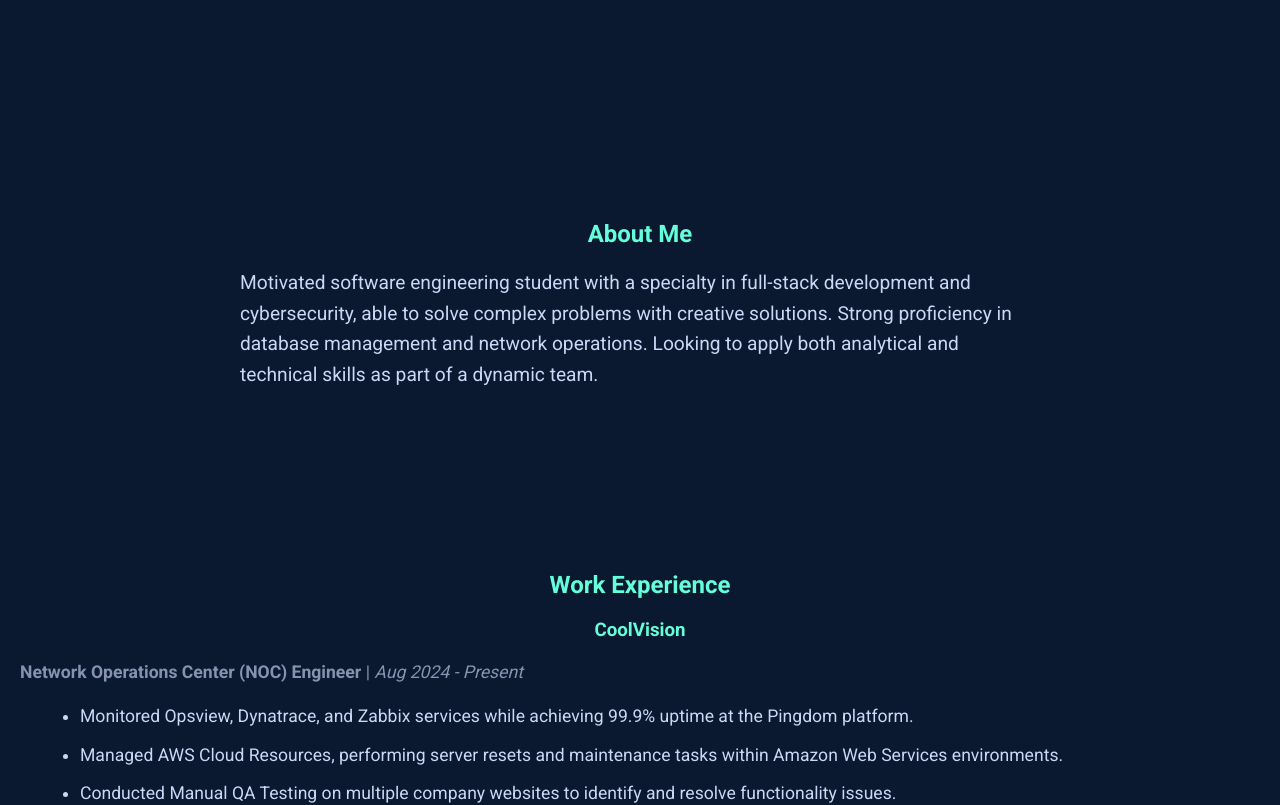
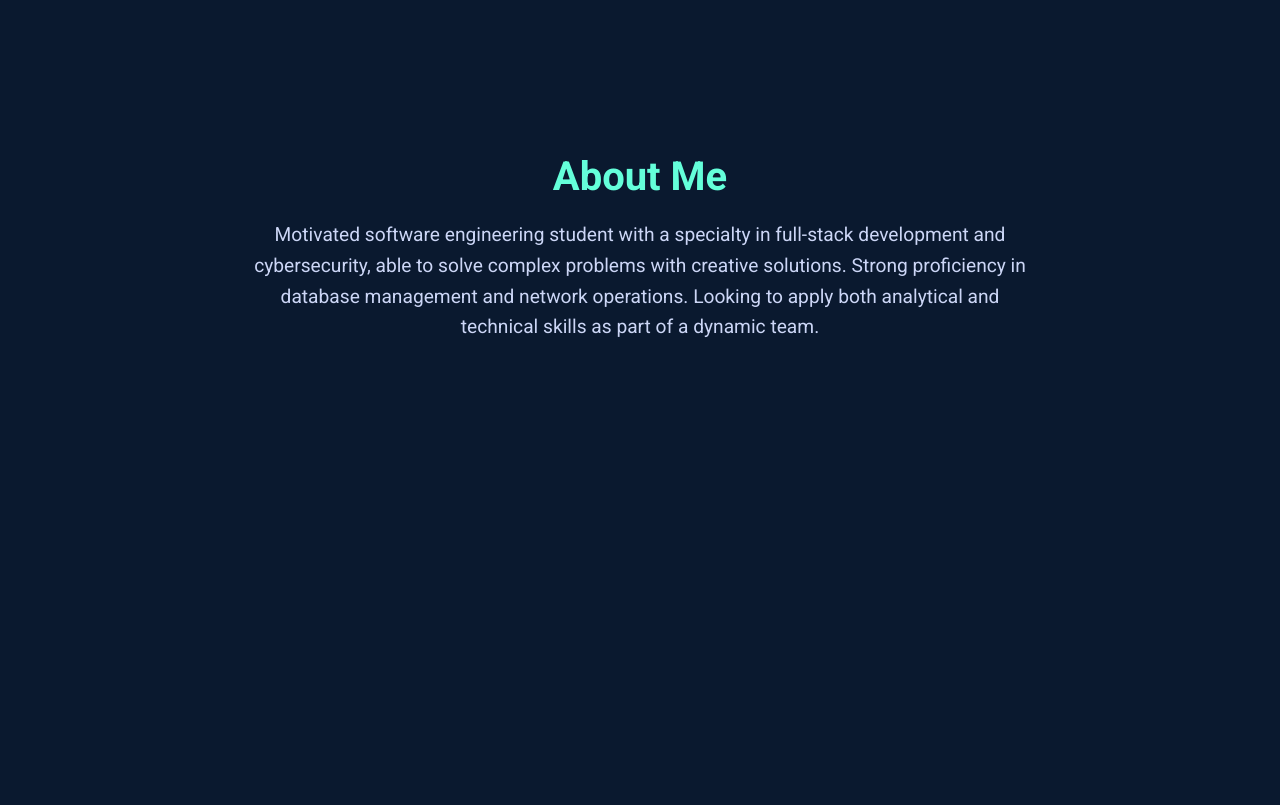
Before and after one commit to amirkhalifa285/my-portfolio, a React (Create React App) app: page / in a window 1280 px wide. Shown: the part 680-1485 px from the top of the page. Built offline with nearby package versions, Linux system fonts and the light colour scheme.

Commit message:
Fix light/dark mode

```diff
--- a/src/App.js
+++ b/src/App.js
@@ -11,6 +11,8 @@ import Projects from './components/Projects';
 import Skills from './components/Skills';
 import Contact from './components/Contact';
 import Footer from './components/Footer';
+import styled from 'styled-components';
+
 
 function App() {
   const [isDarkMode, setIsDarkMode] = useState(true);
--- a/src/components/About.js
+++ b/src/components/About.js
@@ -2,27 +2,46 @@ import React from 'react';
 import styled from 'styled-components';
 
 const AboutSection = styled.section`
-  padding: 80px 20px;
-  background-color: #0a192f;
-  color: #ccd6f6;
+  display: flex;
+  flex-direction: column;
+  justify-content: center; /* Center content vertically */
+  align-items: center; /* Center content horizontally */
+  min-height: 100vh; /* Ensure full viewport height */
+  padding: 0 20px; /* Adjust as needed */
+  background-color: ${({ theme }) => theme.colors.background}; /* Dynamic background */
+  color: ${({ theme }) => theme.colors.text}; /* Dynamic text color */
+  transition: background-color 0.3s ease, color 0.3s ease; /* Smooth transitions */
 `;
 
-const AboutText = styled.p`
-  max-width: 800px;
-  margin: auto;
+const AboutContent = styled.div`
+  flex-grow: 1; /* Ensures content stretches fully */
+  max-width: 800px; /* Keeps content width constrained */
+  text-align: center; /* Center-align the text */
+`;
+
+const Title = styled.h2`
+  font-size: 2.5em;
+  margin-bottom: 20px;
+  color: ${({ theme }) => theme.colors.primary}; /* Highlighted title color */
+`;
+
+const Paragraph = styled.p`
   font-size: 1.2em;
   line-height: 1.6;
+  color: ${({ theme }) => theme.colors.text};
 `;
 
 function About() {
   return (
     <AboutSection id="about">
-      <h2>About Me</h2>
-      <AboutText>
-        Motivated software engineering student with a specialty in full-stack development and cybersecurity,
-        able to solve complex problems with creative solutions. Strong proficiency in database management and network operations.
-        Looking to apply both analytical and technical skills as part of a dynamic team.
-      </AboutText>
+      <AboutContent>
+        <Title>About Me</Title>
+        <Paragraph>
+          Motivated software engineering student with a specialty in full-stack development and cybersecurity,
+          able to solve complex problems with creative solutions. Strong proficiency in database management
+          and network operations. Looking to apply both analytical and technical skills as part of a dynamic team.
+        </Paragraph>
+      </AboutContent>
     </AboutSection>
   );
 }
--- a/src/components/Contact.js
+++ b/src/components/Contact.js
@@ -12,8 +12,9 @@ import {
 
 const ContactSection = styled.section`
   padding: 80px 20px;
-  background-color: #0a192f;
-  color: #ccd6f6;
+  background-color: ${({ theme }) => theme.colors.background};
+  color: ${({ theme }) => theme.colors.text};
+  transition: background-color 0.3s ease, color 0.3s ease;
   text-align: center;
 `;
 
@@ -22,7 +23,8 @@ const ContactInfo = styled.p`
   margin-bottom: 20px;
 
   a {
-    color: #64ffda;
+    color: ${({ theme }) => theme.colors.primary};
+    transition: background-color 0.3s ease, color 0.3s ease;
   }
 `;
 
--- a/src/components/Experience.js
+++ b/src/components/Experience.js
@@ -3,21 +3,24 @@ import styled from 'styled-components';
 
 const ExperienceSection = styled.section`
   padding: 80px 20px;
-  background-color: #0a192f;
-  color: #ccd6f6;
+  background-color: ${({ theme }) => theme.colors.background};
+  color: ${({ theme }) => theme.colors.text};
+  transition: background-color 0.3s ease, color 0.3s ease;
 `;
 
 const Job = styled.div`
   margin-bottom: 40px;
 
   h3 {
-    color: #64ffda;
+    color: ${({ theme }) => theme.colors.primary}; /* Dynamic primary color */
     margin-bottom: 5px;
+    transition: color 0.3s ease; /* Smooth transition for color changes */
   }
 
   p {
-    color: #8892b0;
+    color: ${({ theme }) => theme.colors.accent}; /* Dynamic accent color */
     margin-bottom: 10px;
+    transition: color 0.3s ease; /* Smooth transition for color changes */
   }
 
   ul {
--- a/src/components/Footer.js
+++ b/src/components/Footer.js
@@ -3,8 +3,9 @@ import styled from 'styled-components';
 
 const FooterContainer = styled.footer`
   padding: 20px;
-  background-color: #0a192f;
-  color: #8892b0;
+  background-color: ${({ theme }) => theme.colors.background};
+  color: ${({ theme }) => theme.colors.background};
+  transition: background-color 0.3s ease, color 0.3s ease;
   text-align: center;
   font-size: 0.9em;
 `;
--- a/src/components/Header.js
+++ b/src/components/Header.js
@@ -6,7 +6,9 @@ const Nav = styled.nav`
   position: fixed;
   top: 0;
   width: 100%;
-  background-color: #0a192f;
+  background-color: ${({ theme }) => theme.colors.background}; /* Dynamic background */
+  color: ${({ theme }) => theme.colors.text}; /* Dynamic text color */
+  transition: background-color 0.3s ease, color 0.3s ease; /* Smooth transitions */
   display: flex;
   align-items: center; /* Vertically center the items */
   justify-content: space-between; /* Space between logo and nav links */
@@ -40,14 +42,15 @@ const NavLinks = styled.div`
 `;
 
 const NavLink = styled.a`
-  color: #ccd6f6;
+  color: ${({ theme }) => theme.colors.text}; /* Dynamic text color */
   margin: 0 15px;
   font-size: 1.1em;
   text-decoration: none;
   position: relative;
+  transition: color 0.3s ease; /* Smooth transitions */
 
   &:hover {
-    color: #64ffda;
+    color: ${({ theme }) => theme.colors.primary}; /* Dynamic hover color */
   }
 
   &:after {
@@ -55,7 +58,7 @@ const NavLink = styled.a`
     display: block;
     width: 0%;
     height: 2px;
-    background: #64ffda;
+    background: ${({ theme }) => theme.colors.primary}; /* Dynamic underline color */
     transition: width 0.3s;
   }
 
@@ -71,12 +74,13 @@ const NavLink = styled.a`
 const ThemeToggleButton = styled.button`
   background: none;
   border: none;
-  color: ${({ theme }) => theme.colors.primary};
+  color: ${({ theme }) => theme.colors.primary}; /* Dynamic button color */
   cursor: pointer;
   font-size: 1.2em;
+  transition: color 0.3s ease; /* Smooth transitions */
 
   &:hover {
-    color: ${({ theme }) => theme.colors.accent};
+    color: ${({ theme }) => theme.colors.accent}; /* Dynamic hover color */
   }
 `;
 
--- a/src/components/Hero.js
+++ b/src/components/Hero.js
@@ -8,7 +8,9 @@ const HeroSection = styled.section`
   justify-content: center;
   min-height: 100vh;
   padding: 0 20px;
-  background-color: #0a192f;
+  background-color: ${({ theme }) => theme.colors.background}; /* Dynamic background */
+  color: ${({ theme }) => theme.colors.text}; /* Dynamic text color */
+  transition: background-color 0.3s ease, color 0.3s ease; /* Smooth transitions */
 `;
 
 const Title = styled(motion.h1)`
@@ -39,11 +41,13 @@ const CallToAction = styled(motion.a)`
   margin-top: 40px;
   padding: 12px 24px;
   background-color: ${({ theme }) => theme.colors.primary};
-  color: #0a192f;
+  color: ${({ theme }) => theme.colors.background}; /* Dynamic button text color */
   border-radius: 5px;
   display: inline-block;
   cursor: pointer;
   font-weight: bold;
+  text-decoration: none;
+  transition: background-color 0.3s ease, color 0.3s ease;
 
   &:hover {
     background-color: ${({ theme }) => theme.colors.accent};
@@ -51,7 +55,6 @@ const CallToAction = styled(motion.a)`
 `;
 
 function Hero() {
-
   return (
     <HeroSection id="hero">
       <Title initial={{ opacity: 0 }} animate={{ opacity: 1 }}>
--- a/src/components/Projects.js
+++ b/src/components/Projects.js
@@ -4,20 +4,24 @@ import { FaGithub } from 'react-icons/fa';
 
 const ProjectsSection = styled.section`
   padding: 80px 20px;
-  background-color: #0a192f;
-  color: #ccd6f6;
+  background-color: ${({ theme }) => theme.colors.background};
+  color: ${({ theme }) => theme.colors.background};
+  transition: background-color 0.3s ease, color 0.3s ease;
 `;
 
 const Project = styled.div`
   margin-bottom: 40px;
 
   h3 {
-    color: #64ffda;
+    color: ${({ theme }) => theme.colors.background};
+    background-color: ${({ theme }) => theme.colors.primary};
+    transition: background-color 0.3s ease, color 0.3s ease;
     margin-bottom: 5px;
   }
 
   p {
-    color: #8892b0;
+    color: ${({ theme }) => theme.colors.background};
+    transition: background-color 0.3s ease, color 0.3s ease;
     margin-bottom: 10px;
   }
 
@@ -36,7 +40,8 @@ const Project = styled.div`
   }
 
   .project-link {
-    color: #64ffda;
+    color: ${({ theme }) => theme.colors.background};
+    transition: background-color 0.3s ease, color 0.3s ease;
     text-decoration: none;
     display: inline-flex;
     align-items: center;
--- a/src/components/Skills.js
+++ b/src/components/Skills.js
@@ -3,8 +3,8 @@ import styled from 'styled-components';
 
 const SkillsSection = styled.section`
   padding: 80px 20px;
-  background-color: #0a192f;
-  color: #ccd6f6;
+  color: ${({ theme }) => theme.colors.background};
+  transition: background-color 0.3s ease, color 0.3s ease;
   display: flex;
   flex-direction: column;
   align-items: center;
@@ -19,16 +19,17 @@ const SkillsContainer = styled.div`
 `;
 
 const SkillCategory = styled.div`
-  background-color: #112240;
+  background-color: ${({ theme }) => theme.colors.background}; /* Dynamic background */
   border-radius: 8px;
   padding: 20px;
   width: 250px;
-  box-shadow: 0 4px 6px rgba(0, 0, 0, 0.1);
+  box-shadow: 0 4px 6px${({ theme }) => theme.colors.primary}; /* This can remain unchanged */
 
   h3 {
-    color: #64ffda;
+    color: ${({ theme }) => theme.colors.primary}; /* Dynamic primary color */
     margin-bottom: 15px;
     text-align: center;
+    transition: color 0.3s ease; /* Smooth transition for theme toggle */
   }
 
   ul {
@@ -38,11 +39,15 @@ const SkillCategory = styled.div`
     li {
       margin-bottom: 10px;
       line-height: 1.6;
-      color: #ccd6f6;
+      color: ${({ theme }) => theme.colors.text}; /* Dynamic text color */
       text-align: center;
+      transition: color 0.3s ease; /* Smooth transition for text color */
     }
   }
+
+  transition: background-color 0.3s ease, box-shadow 0.3s ease; /* Smooth background transition */
 `;
+
 
 function Skills() {
   return (
--- a/src/components/styles/GlobalStyles.js
+++ b/src/components/styles/GlobalStyles.js
@@ -15,6 +15,7 @@ const GlobalStyle = createGlobalStyle`
     background-color: ${({ theme }) => theme.colors.background};
     color: ${({ theme }) => theme.colors.text};
     font-family: ${({ theme }) => theme.fonts.main};
+    transition: background-color 0.3s ease, color 0.3s ease; /* Smooth transitions */
   }
 
   h1, h2, h3, h4 {
@@ -26,6 +27,7 @@ const GlobalStyle = createGlobalStyle`
   p, li {
     font-size: 1.1em;
     line-height: 1.6;
+    color: ${({ theme }) => theme.colors.text}; /* Ensure paragraphs and lists use text color */
   }
 
   a {
@@ -39,6 +41,9 @@ const GlobalStyle = createGlobalStyle`
 
   section {
     padding: 80px 20px;
+    background-color: ${({ theme }) => theme.colors.background}; /* Ensures sections follow theme */
+    color: ${({ theme }) => theme.colors.text};
+    transition: background-color 0.3s ease, color 0.3s ease;
   }
 
   @media (max-width: 768px) {
```
